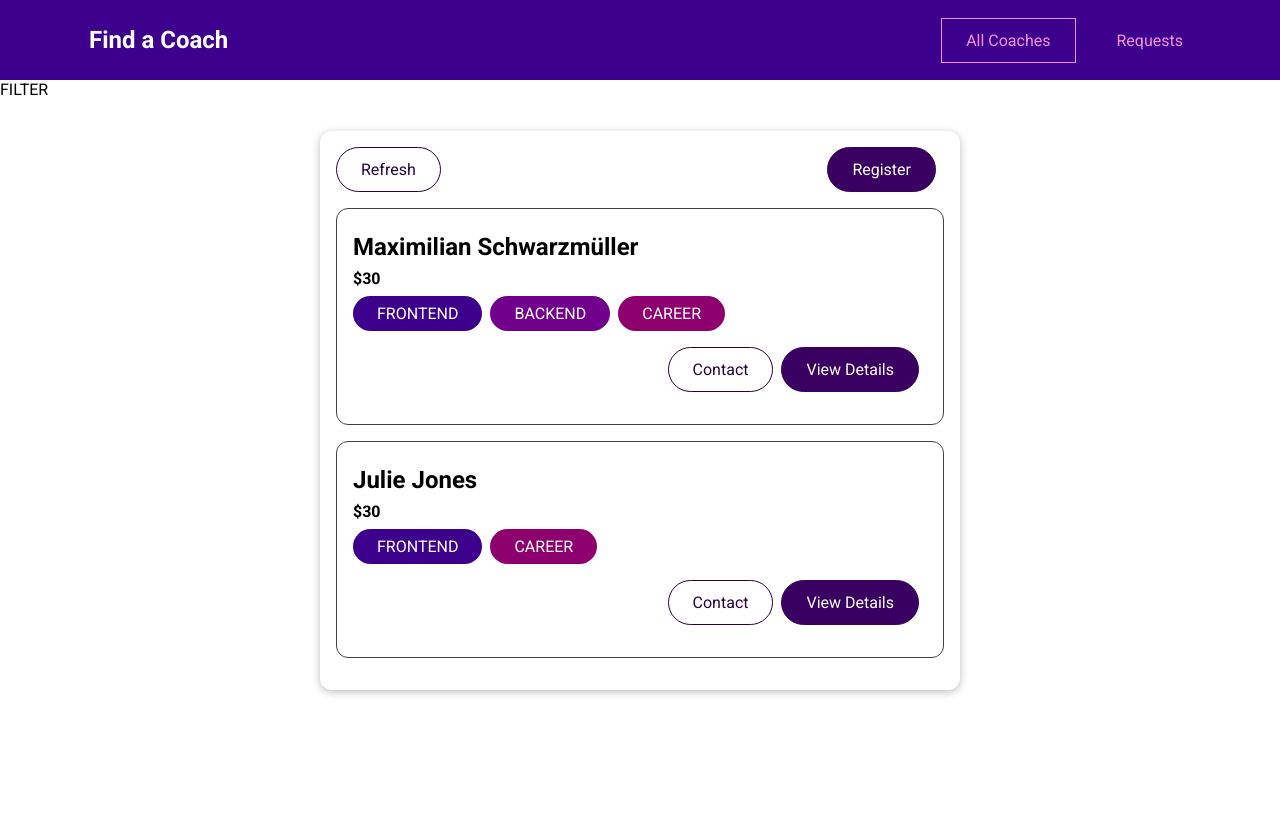
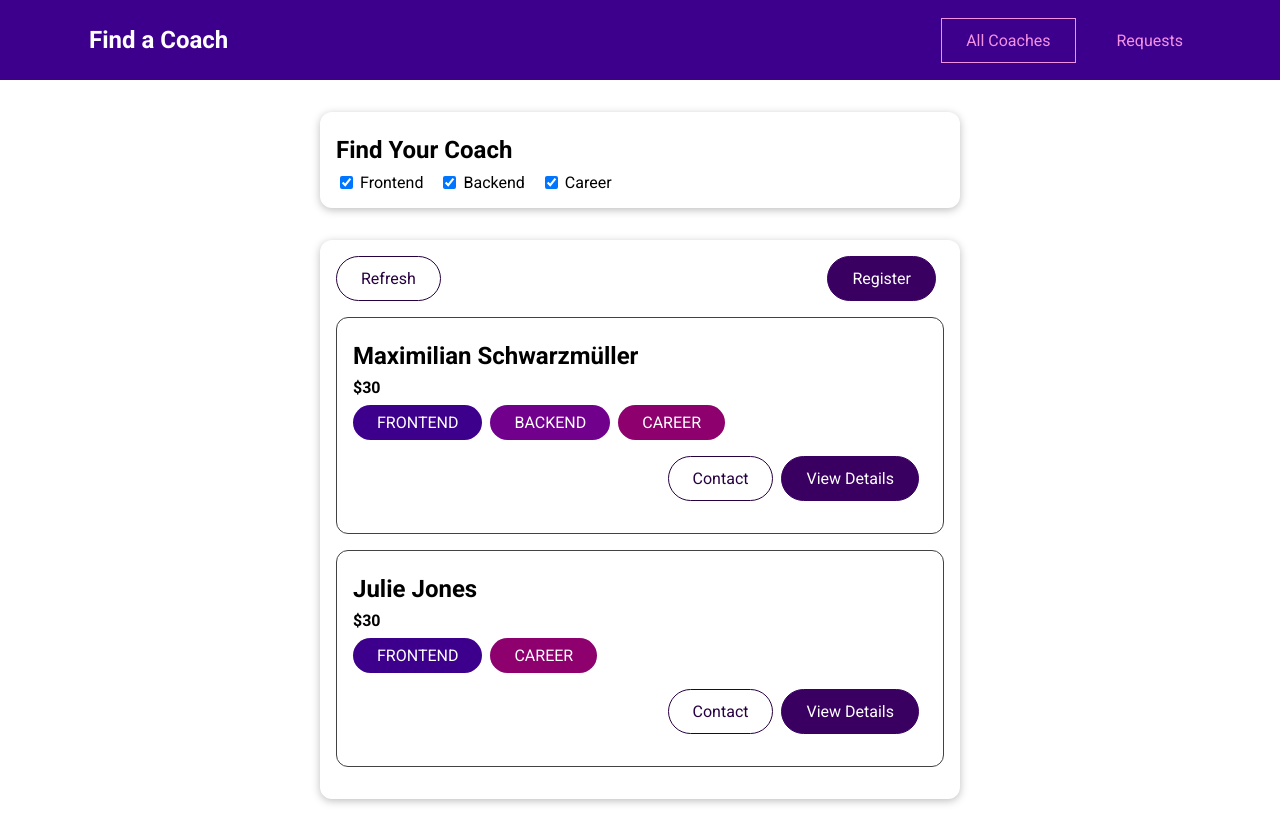
Before and after one commit to samusarsar/coachalogue, a Vue app: page /coaches in a window 1280 px wide. Before the commit the page ends 800 px from the top, so only its background shows below. Built offline with nearby package versions, Linux system fonts and the light colour scheme.

Commit message:
Add CoachFilter component and filter by area functionality

```diff
--- /dev/null
+++ b/src/components/coaches/CoachFilter.vue
@@ -0,0 +1,67 @@
+<template>
+  <base-card>
+    <h2>Find Your Coach</h2>
+    <span class="filter-option">
+      <input type="checkbox" id="frontend" checked @change="setFilter" />
+      <label for="frontend">Frontend</label>
+    </span>
+    <span class="filter-option">
+      <input type="checkbox" id="backend" checked @change="setFilter" />
+      <label for="backend">Backend</label>
+    </span>
+    <span class="filter-option">
+      <input type="checkbox" id="career" checked @change="setFilter" />
+      <label for="career">Career</label>
+    </span>
+  </base-card>
+</template>
+
+<script>
+export default {
+  emits: ['change-filter'],
+  data() {
+    return {
+      filters: {
+        frontend: true,
+        backend: true,
+        career: true,
+      },
+    };
+  },
+  methods: {
+    setFilter(event) {
+      const inputId = event.target.id;
+      const isActive = event.target.checked;
+      const updatedFilters = {
+        ...this.filters,
+        [inputId]: isActive,
+      };
+      this.filters = updatedFilters;
+      this.$emit('change-filter', updatedFilters);
+    },
+  },
+};
+</script>
+
+<style scoped>
+h2 {
+  margin: 0.5rem 0;
+}
+
+.filter-option {
+  margin-right: 1rem;
+}
+
+.filter-option label,
+.filter-option input {
+  vertical-align: middle;
+}
+
+.filter-option label {
+  margin-left: 0.25rem;
+}
+
+.filter-option.active label {
+  font-weight: bold;
+}
+</style>
--- a/src/pages/coaches/CoachesList.vue
+++ b/src/pages/coaches/CoachesList.vue
@@ -1,6 +1,6 @@
 <template>
   <section>
-    <div>FILTER</div>
+    <coach-filter @change-filter="setFilters"></coach-filter>
   </section>
   <section>
     <base-card>
@@ -26,17 +26,43 @@
 
 <script>
 import CoachItem from '../../components/coaches/CoachItem.vue';
+import CoachFilter from '../../components/coaches/CoachFilter.vue';
 
 export default {
   components: {
     CoachItem,
+    CoachFilter,
+  },
+  data() {
+    return {
+      activeFilters: {
+        frontend: true,
+        backend: true,
+        career: true,
+      },
+    };
   },
   computed: {
     filteredCoaches() {
-      return this.$store.getters['coaches/coaches'];
+      return this.$store.getters['coaches/coaches'].filter((coach) => {
+        if (this.activeFilters.frontend && coach.areas.includes('frontend')) {
+          return true;
+        }
+        if (this.activeFilters.backend && coach.areas.includes('backend')) {
+          return true;
+        }
+        if (this.activeFilters.career && coach.areas.includes('career')) {
+          return true;
+        }
+      });
     },
     hasCoaches() {
       return this.$store.getters['coaches/hasCoaches'];
+    },
+  },
+  methods: {
+    setFilters(updatedFilters) {
+      this.activeFilters = updatedFilters;
     },
   },
 };
```
